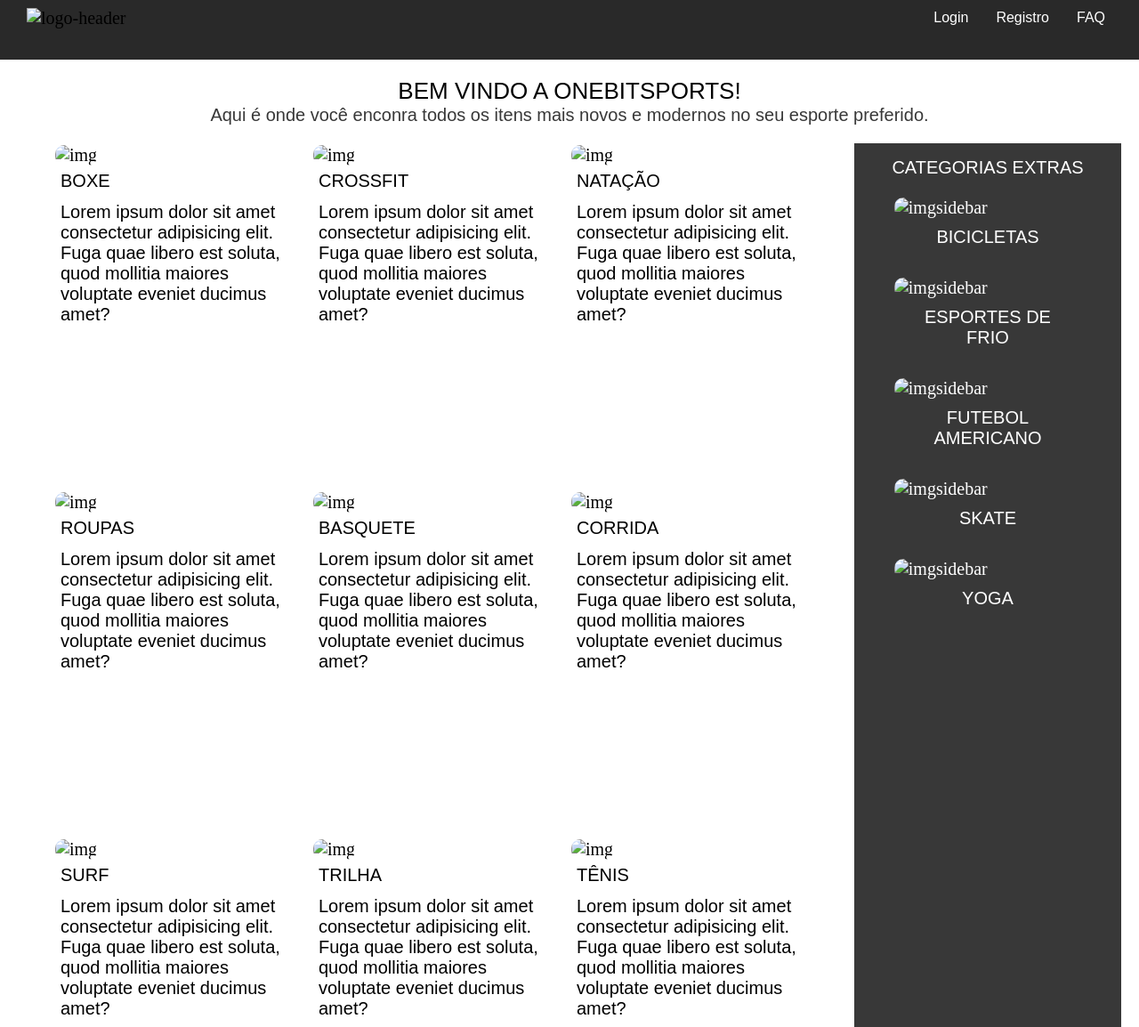
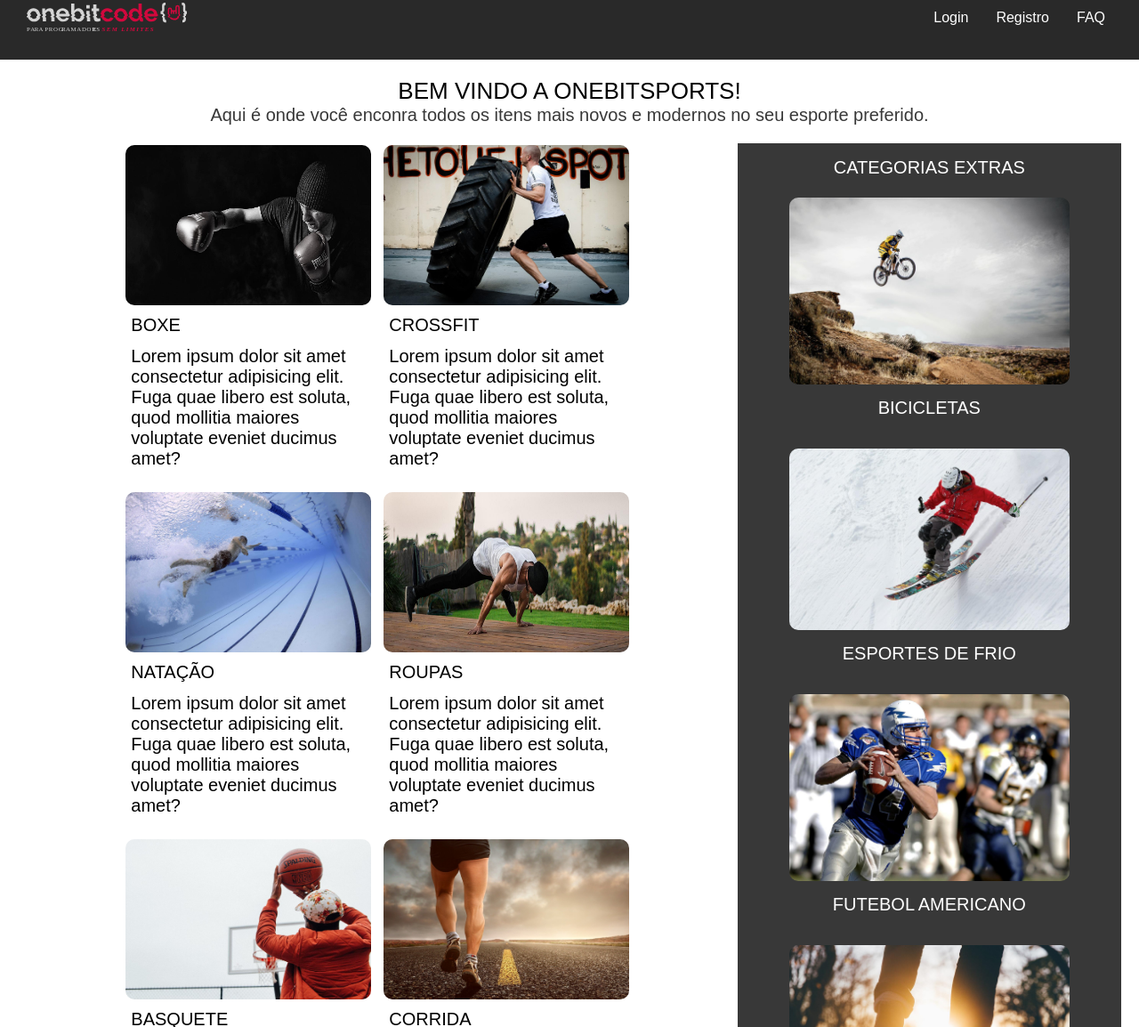
Before and after one commit to yureribeiro/SiteSimples, a plain HTML site: page index.html in a window 1280 px wide. Shown: the part 27-1181 px from the top of the page at 89% size. Drawn offline with Linux system fonts and the light colour scheme.

Commit message:
adicionei comentarios

```diff
--- a/index.html
+++ b/index.html
@@ -1,5 +1,3 @@
-<!DOCTYPE html>
-<html lang="en">
 <!DOCTYPE html>
 <html lang="pt-br">
 <head>
@@ -11,10 +9,10 @@
 </head>
 
 <body>
-  <div class="container">
+  <div class="container"> <!-- Essa div emgloba todo o conteudo -->
 
     <header class="header">
-      <img src="./logo-onebitcode.svg" alt="logo-header" class="logoNavbar">
+      <img src="./imagens/logo-onebitcode.svg" alt="logo-header" class="logoNavbar">
         <div class="headerBtnGroup">
           <button class="navBtn">Login</button>
           <button class="navBtn">Registro</button>
@@ -25,75 +23,75 @@
       <p class="sectionTitle" id="backToTop">BEM VINDO A ONEBITSPORTS!</p>
       <p class="sectionDescription">Aqui é onde você enconra todos os itens mais novos e modernos no seu esporte preferido.</p>
 
-<section class="gridContainer">
-    <div class="mainContent">
+    <section class="gridContainer"> <!-- section que emgloba todo o conteudo das imagens -->
+        <div class="mainContent"> <!-- chamei de Main Content = conteúdo principal -->
             <div class="categoryCard">
-              <img src="./boxe.jpg" alt="img" class="mainCardImg">
+              <img src="./imagens/boxe.jpg" alt="img" class="mainCardImg">
               <p class="mainCategoryCardTitle">BOXE</p>
               <p class="mainCategoryCardDescription">Lorem ipsum dolor sit amet consectetur adipisicing elit. Fuga quae libero est soluta, quod mollitia maiores voluptate eveniet ducimus amet?</p>
             </div>
             <div class="categoryCard">
-              <img src="./crossfit.jpg" alt="img" class="mainCardImg">
+              <img src="./imagens/crossfit.jpg" alt="img" class="mainCardImg">
               <p class="mainCategoryCardTitle">CROSSFIT</p>
               <p class="mainCategoryCardDescription">Lorem ipsum dolor sit amet consectetur adipisicing elit. Fuga quae libero est soluta, quod mollitia maiores voluptate eveniet ducimus amet?</p>
             </div>
             <div class="categoryCard">
-              <img src="./natacao.jpg" alt="img" class="mainCardImg">
+              <img src="./imagens/natacao.jpg" alt="img" class="mainCardImg">
               <p class="mainCategoryCardTitle">NATAÇÃO</p>
               <p class="mainCategoryCardDescription">Lorem ipsum dolor sit amet consectetur adipisicing elit. Fuga quae libero est soluta, quod mollitia maiores voluptate eveniet ducimus amet?</p>
             </div>
             <div class="categoryCard">
-              <img src="./roupas.jpg" alt="img" class="mainCardImg">
+              <img src="./imagens/roupas.jpg" alt="img" class="mainCardImg">
               <p class="mainCategoryCardTitle">ROUPAS</p>
               <p class="mainCategoryCardDescription">Lorem ipsum dolor sit amet consectetur adipisicing elit. Fuga quae libero est soluta, quod mollitia maiores voluptate eveniet ducimus amet?</p>
             </div>
             <div class="categoryCard">
-              <img src="./basquete.jpg" alt="img" class="mainCardImg">
+              <img src="./imagens/basquete.jpg" alt="img" class="mainCardImg">
               <p class="mainCategoryCardTitle">BASQUETE</p>
               <p class="mainCategoryCardDescription">Lorem ipsum dolor sit amet consectetur adipisicing elit. Fuga quae libero est soluta, quod mollitia maiores voluptate eveniet ducimus amet?</p>
             </div>
             <div class="categoryCard">
-              <img src="./corrida.jpg" alt="img" class="mainCardImg">
+              <img src="./imagens/corrida.jpg" alt="img" class="mainCardImg">
               <p class="mainCategoryCardTitle">CORRIDA</p>
               <p class="mainCategoryCardDescription">Lorem ipsum dolor sit amet consectetur adipisicing elit. Fuga quae libero est soluta, quod mollitia maiores voluptate eveniet ducimus amet?</p>
             </div>
             <div class="categoryCard">
-              <img src="./surf.jpg" alt="img" class="mainCardImg">
+              <img src="./imagens/surf.jpg" alt="img" class="mainCardImg">
               <p class="mainCategoryCardTitle">SURF</p>
               <p class="mainCategoryCardDescription">Lorem ipsum dolor sit amet consectetur adipisicing elit. Fuga quae libero est soluta, quod mollitia maiores voluptate eveniet ducimus amet?</p>
             </div>
             <div class="categoryCard">
-              <img src="./trilha.jpg" alt="img" class="mainCardImg">
+              <img src="./imagens/trilha.jpg" alt="img" class="mainCardImg">
               <p class="mainCategoryCardTitle">TRILHA</p>
               <p class="mainCategoryCardDescription">Lorem ipsum dolor sit amet consectetur adipisicing elit. Fuga quae libero est soluta, quod mollitia maiores voluptate eveniet ducimus amet?</p>
             </div>
             <div class="categoryCard">
-              <img src="./tenis.jpg" alt="img" class="mainCardImg">
+              <img src="./imagens/tenis.jpg" alt="img" class="mainCardImg">
               <p class="mainCategoryCardTitle">TÊNIS</p>
               <p class="mainCategoryCardDescription">Lorem ipsum dolor sit amet consectetur adipisicing elit. Fuga quae libero est soluta, quod mollitia maiores voluptate eveniet ducimus amet?</p>
             </div>
     </div>
 
-    <div class="sidebarContent">
+    <div class="sidebarContent"> <!-- Essa div é a sessão lateral da pagina por isso o nome Sidebar -->
       <p class="sidebarextras">CATEGORIAS EXTRAS</p>
           <div class="sidebarCard">
-            <img src="./bicicletas.jpg" alt="imgsidebar" class="sidebarCardImg">
+            <img src="./imagens/bicicletas.jpg" alt="imgsidebar" class="sidebarCardImg">
               <p class="sidebarCardTitle">BICICLETAS</p>
           </div>
           <div class="sidebarCard">
-            <img src="./esportesNaNeve.jpg" alt="imgsidebar" class="sidebarCardImg">
+            <img src="./imagens/esportesNaNeve.jpg" alt="imgsidebar" class="sidebarCardImg">
               <p class="sidebarCardTitle">ESPORTES DE FRIO</p>
           </div>
           <div class="sidebarCard">
-            <img src="./futebolAmericano.jpg" alt="imgsidebar" class="sidebarCardImg">
+            <img src="./imagens/futebolAmericano.jpg" alt="imgsidebar" class="sidebarCardImg">
               <p class="sidebarCardTitle">FUTEBOL AMERICANO</p>
           </div>
           <div class="sidebarCard">
-            <img src="./skate.jpg" alt="imgsidebar" class="sidebarCardImg">
+            <img src="./imagens/skate.jpg" alt="imgsidebar" class="sidebarCardImg">
               <p class="sidebarCardTitle">SKATE</p>
           </div>
           <div class="sidebarCard">
-            <img src="./yoga.jpg" alt="imgsidebar" class="sidebarCardImg">
+            <img src="./imagens/yoga.jpg" alt="imgsidebar" class="sidebarCardImg">
               <p class="sidebarCardTitle">YOGA</p>
           </div>
       </div>
@@ -101,11 +99,10 @@
 
 
         <footer class="footer">
-      <img src="./logo-onebitcode.svg" alt="logo-footer" class="logoFooter">
+          <img src="./imagens/logo-onebitcode.svg" alt="logo-footer" class="logoFooter">
           <a href="#backToTop" class="footerAnchor">VOLTAR PARA O TOPO</a>
         </footer>
 
-  </div>
+    </div> <!-- div container -->
   </body>
-
 </html>
```
Lines whose indentation alone changed are shown as unchanged.
